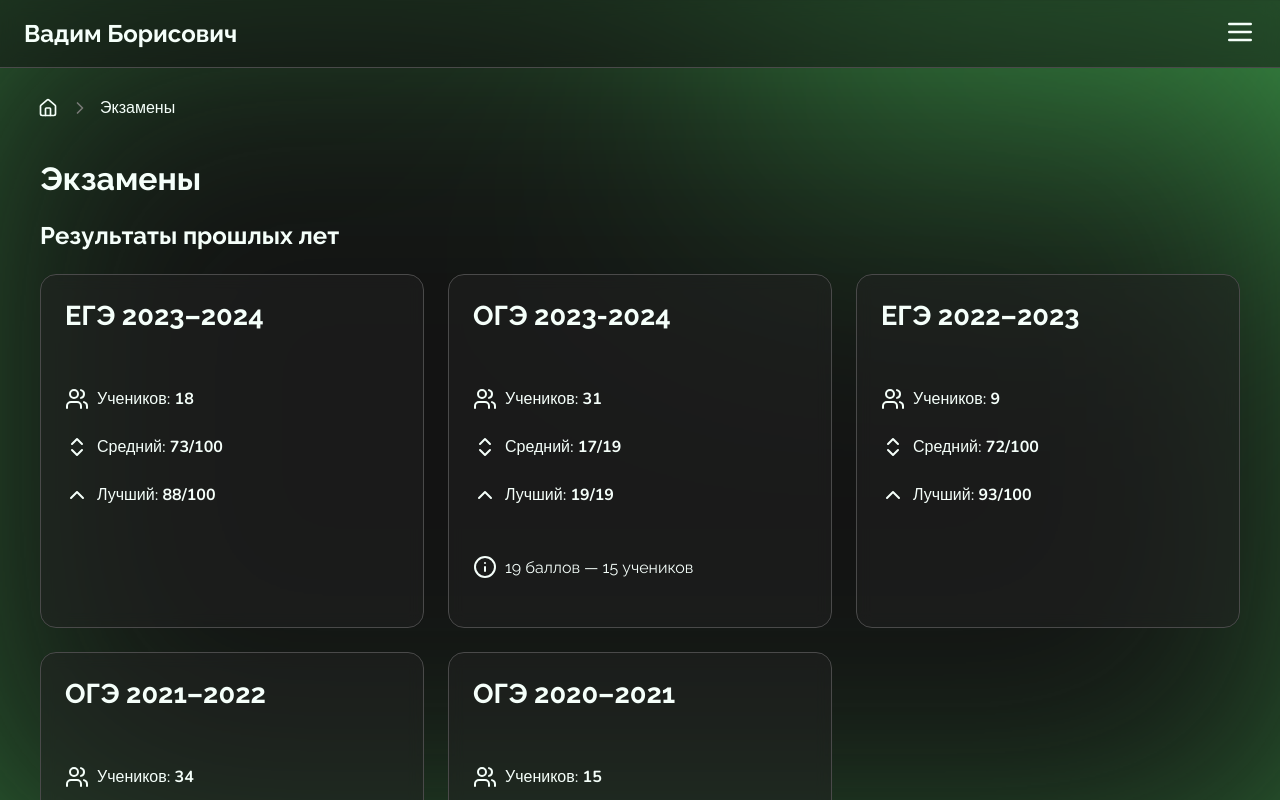
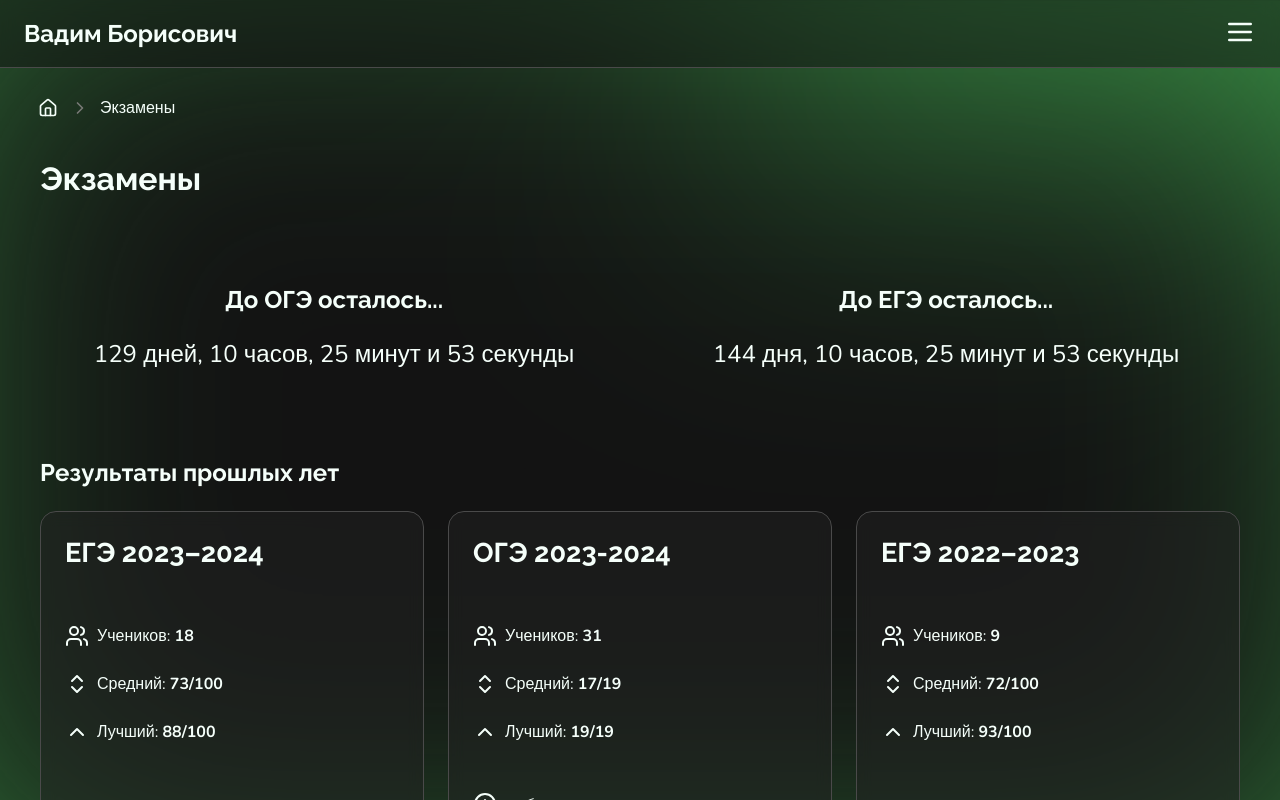
Before and after one commit to svbinf-ru/svbinf.ru, a Next.js app: page /exams in a window 1280 px wide. Shown: the top 800 px of the page. Built offline with nearby package versions, Linux system fonts and the light colour scheme.

Commit message:
feat(exams): add countdowns
Closes #45

```diff
--- a/app/exams/page.tsx
+++ b/app/exams/page.tsx
@@ -4,7 +4,10 @@ import alanTuring from '@/assets/quotes/alan-turing.webp'
 import { Breadcrumbs } from '@/components/Breadcrumbs'
 import { Container } from '@/components/Container'
 import { ContainerExam } from '@/components/ContainerExam'
+import { ContainerVertical } from '@/components/ContainerVertical'
+import { Countdown } from '@/components/Countdown'
 import { Grid } from '@/components/Grid'
+import { GridTwoColumns } from '@/components/GridTwoColumns'
 import { Quotation } from '@/components/Quotation'
 import { results } from '@/content/exams/results'
 
@@ -18,6 +21,18 @@ export default function Exams() {
             <Breadcrumbs items={[{ href: '/exams', label: 'Экзамены' }]} />
             <Container>
                 <h1>Экзамены</h1>
+                <ContainerVertical>
+                    <GridTwoColumns>
+                        <Countdown
+                            date={new Date(2025, 4, 26, 10)}
+                            message="До ОГЭ осталось..."
+                        />
+                        <Countdown
+                            date={new Date(2025, 5, 10, 10)}
+                            message="До ЕГЭ осталось..."
+                        />
+                    </GridTwoColumns>
+                </ContainerVertical>
                 <h2>Результаты прошлых лет</h2>
                 <Grid>
                     {results.map((r) => (
```
